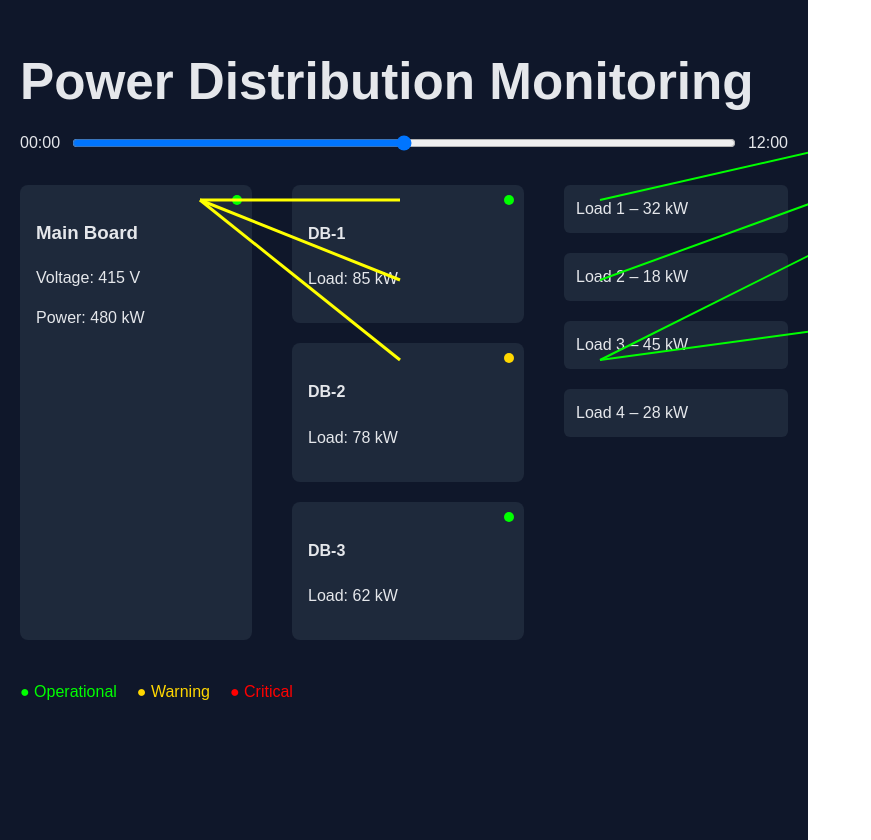
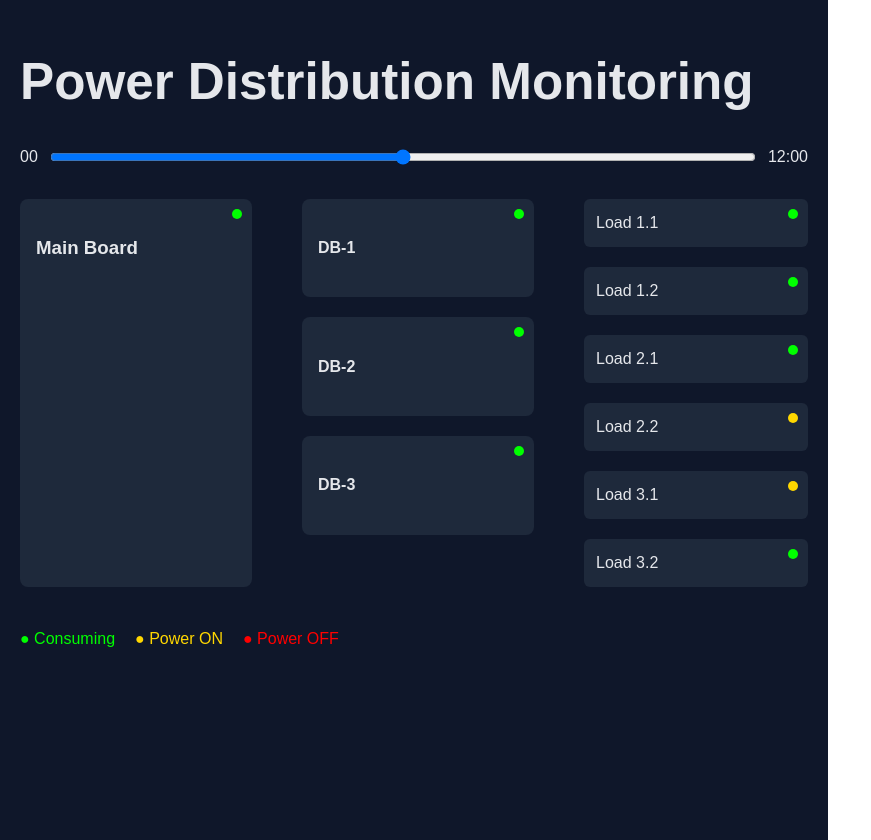
Before and after one commit to SravaniGovindhu/react-vite-starter-sqkx, a React (Vite) app: page / in a window 1280 px wide. Shown: the whole page, without its empty margins (0-871 px from the left). Built offline with nearby package versions, Linux system fonts and the light colour scheme.

Commit message:
Update App.jsx

```diff
--- a/src/App.jsx
+++ b/src/App.jsx
@@ -1,93 +1,162 @@
-import { useState } from "react";
+import { useState, useEffect, useRef } from "react";
 
-function App() {
-  const [time, setTime] = useState(12);
+/* ---------- DATA GENERATION ---------- */
+const HOURS = Array.from({ length: 25 }, (_, i) => i);
+
+const randomPower = () =>
+  HOURS.map(() => Math.random() > 0.2 ? +(Math.random() * 50).toFixed(1) : 0);
+
+/* ---------- COMPONENT ---------- */
+export default function App() {
+  const [hour, setHour] = useState(12);
+  const [hover, setHover] = useState(false);
+  const [lines, setLines] = useState([]);
+
+  const mainRef = useRef();
+  const dbRefs = useRef([]);
+  const loadRefs = useRef([]);
+
+  const data = {
+    main: randomPower(),
+    dbs: [
+      { name: "DB-1", loads: [randomPower(), randomPower()], power: randomPower() },
+      { name: "DB-2", loads: [randomPower(), randomPower()], power: randomPower() },
+      { name: "DB-3", loads: [randomPower(), randomPower()], power: randomPower() }
+    ]
+  };
+
+  /* ---------- STATUS ---------- */
+  const statusColor = (val) =>
+    val > 0 ? "lime" : val === 0 ? "gold" : "red";
+
+  /* ---------- DRAW WIRES ---------- */
+  useEffect(() => {
+    const newLines = [];
+
+    const mainBox = mainRef.current.getBoundingClientRect();
+
+    dbRefs.current.forEach((db, i) => {
+      const dbBox = db.getBoundingClientRect();
+
+      newLines.push({
+        x1: mainBox.right,
+        y1: mainBox.top + mainBox.height / 2,
+        x2: dbBox.left,
+        y2: dbBox.top + dbBox.height / 2,
+        color: "yellow"
+      });
+
+      loadRefs.current
+        .filter(l => l.dataset.db === i.toString())
+        .forEach(load => {
+          const loadBox = load.getBoundingClientRect();
+          newLines.push({
+            x1: dbBox.right,
+            y1: dbBox.top + dbBox.height / 2,
+            x2: loadBox.left,
+            y2: loadBox.top + loadBox.height / 2,
+            color: "lime"
+          });
+        });
+    });
+
+    setLines(newLines);
+  }, []);
 
   return (
     <div style={styles.page}>
-      {/* Header */}
-      <h1 style={styles.title}>Power Distribution Monitoring</h1>
+      <h1>Power Distribution Monitoring</h1>
 
-      {/* Timeline */}
+      {/* TIMELINE */}
       <div style={styles.timeline}>
-        <span>00:00</span>
+        <span>00</span>
         <input
           type="range"
           min="0"
           max="24"
-          value={time}
-          onChange={(e) => setTime(e.target.value)}
+          value={hour}
+          onChange={(e) => setHour(+e.target.value)}
+          onMouseEnter={() => setHover(true)}
+          onMouseLeave={() => setHover(false)}
           style={{ flex: 1 }}
         />
-        <span>{time}:00</span>
+        <span>{hour}:00</span>
       </div>
 
-      {/* Layout */}
+      {/* LAYOUT */}
       <div style={styles.layout}>
-        {/* Main Board */}
-        <div style={styles.board} id="main-board">
+        {/* MAIN BOARD */}
+        <div ref={mainRef} style={styles.board}>
           <h3>Main Board</h3>
-          <p>Voltage: 415 V</p>
-          <p>Power: 480 kW</p>
-          <span style={styles.greenDot}></span>
+          {hover && <p>{data.main[hour]} kW</p>}
+          <Dot color={statusColor(data.main[hour])} />
         </div>
 
-        {/* Distribution Boards */}
-        <div style={styles.column} id="db-column">
-          <div style={styles.board} id="db1">
-            <h4>DB-1</h4>
-            <p>Load: 85 kW</p>
-            <span style={styles.greenDot}></span>
-          </div>
-
-          <div style={styles.board} id="db2">
-            <h4>DB-2</h4>
-            <p>Load: 78 kW</p>
-            <span style={styles.yellowDot}></span>
-          </div>
-
-          <div style={styles.board} id="db3">
-            <h4>DB-3</h4>
-            <p>Load: 62 kW</p>
-            <span style={styles.greenDot}></span>
-          </div>
+        {/* DBs */}
+        <div style={styles.column}>
+          {data.dbs.map((db, i) => (
+            <div
+              key={i}
+              ref={el => dbRefs.current[i] = el}
+              style={styles.board}
+            >
+              <h4>{db.name}</h4>
+              {hover && <p>{db.power[hour]} kW</p>}
+              <Dot color={statusColor(db.power[hour])} />
+            </div>
+          ))}
         </div>
 
-        {/* Loads */}
-        <div style={styles.column} id="loads-column">
-          <div style={styles.load} id="load1">Load 1 – 32 kW</div>
-          <div style={styles.load} id="load2">Load 2 – 18 kW</div>
-          <div style={styles.load} id="load3">Load 3 – 45 kW</div>
-          <div style={styles.load} id="load4">Load 4 – 28 kW</div>
+        {/* LOADs */}
+        <div style={styles.column}>
+          {data.dbs.map((db, i) =>
+            db.loads.map((load, j) => (
+              <div
+                key={`${i}-${j}`}
+                ref={el => loadRefs.current.push(el)}
+                data-db={i}
+                style={styles.load}
+              >
+                Load {i + 1}.{j + 1}
+                {hover && <div>{load[hour]} kW</div>}
+                <Dot color={statusColor(load[hour])} />
+              </div>
+            ))
+          )}
         </div>
       </div>
 
-      {/* SVG Wires */}
+      {/* WIRES */}
       <svg style={styles.svg}>
-        {/* Main Board to DBs */}
-        <line x1="200" y1="50" x2="400" y2="50" stroke="yellow" strokeWidth="3" />
-        <line x1="200" y1="50" x2="400" y2="130" stroke="yellow" strokeWidth="3" />
-        <line x1="200" y1="50" x2="400" y2="210" stroke="yellow" strokeWidth="3" />
-
-        {/* DBs to Loads */}
-        <line x1="600" y1="50" x2="820" y2="0" stroke="lime" strokeWidth="2" />
-        <line x1="600" y1="130" x2="820" y2="50" stroke="lime" strokeWidth="2" />
-        <line x1="600" y1="210" x2="820" y2="100" stroke="lime" strokeWidth="2" />
-        <line x1="600" y1="210" x2="820" y2="180" stroke="lime" strokeWidth="2" />
+        {lines.map((l, i) => (
+          <line
+            key={i}
+            x1={l.x1}
+            y1={l.y1}
+            x2={l.x2}
+            y2={l.y2}
+            stroke={l.color}
+            strokeWidth="3"
+          />
+        ))}
       </svg>
 
-      {/* Footer */}
+      {/* LEGEND */}
       <div style={styles.footer}>
-        <span style={{ color: "lime" }}>● Operational</span>
-        <span style={{ color: "gold" }}>● Warning</span>
-        <span style={{ color: "red" }}>● Critical</span>
+        <span style={{ color: "lime" }}>● Consuming</span>
+        <span style={{ color: "gold" }}>● Power ON</span>
+        <span style={{ color: "red" }}>● Power OFF</span>
       </div>
     </div>
   );
 }
 
+/* ---------- DOT ---------- */
+const Dot = ({ color }) => (
+  <span style={{ ...styles.dot, background: color }} />
+);
+
 /* ---------- STYLES ---------- */
-
 const styles = {
   page: {
     background: "#0f172a",
@@ -97,19 +166,14 @@ const styles = {
     fontFamily: "Arial",
     position: "relative"
   },
-  title: {
-    marginBottom: 20
-  },
   timeline: {
     display: "flex",
-    alignItems: "center",
     gap: 10,
     marginBottom: 30
   },
   layout: {
     display: "flex",
-    gap: 40,
-    position: "relative"
+    gap: 50
   },
   column: {
     display: "flex",
@@ -120,46 +184,32 @@ const styles = {
     background: "#1e293b",
     padding: 16,
     borderRadius: 8,
-    position: "relative",
-    width: 200
+    width: 200,
+    position: "relative"
   },
   load: {
     background: "#1e293b",
     padding: 12,
     borderRadius: 6,
-    width: 200
+    width: 200,
+    position: "relative"
   },
-  greenDot: {
+  dot: {
     position: "absolute",
     top: 10,
     right: 10,
     width: 10,
     height: 10,
-    borderRadius: "50%",
-    background: "lime"
+    borderRadius: "50%"
   },
-  yellowDot: {
+  svg: {
     position: "absolute",
-    top: 10,
-    right: 10,
-    width: 10,
-    height: 10,
-    borderRadius: "50%",
-    background: "gold"
+    inset: 0,
+    pointerEvents: "none"
   },
   footer: {
     marginTop: 40,
     display: "flex",
     gap: 20
-  },
-  svg: {
-    position: "absolute",
-    top: 150,
-    left: 0,
-    width: "100%",
-    height: "300px",
-    pointerEvents: "none"
   }
 };
-
-export default App;
```
